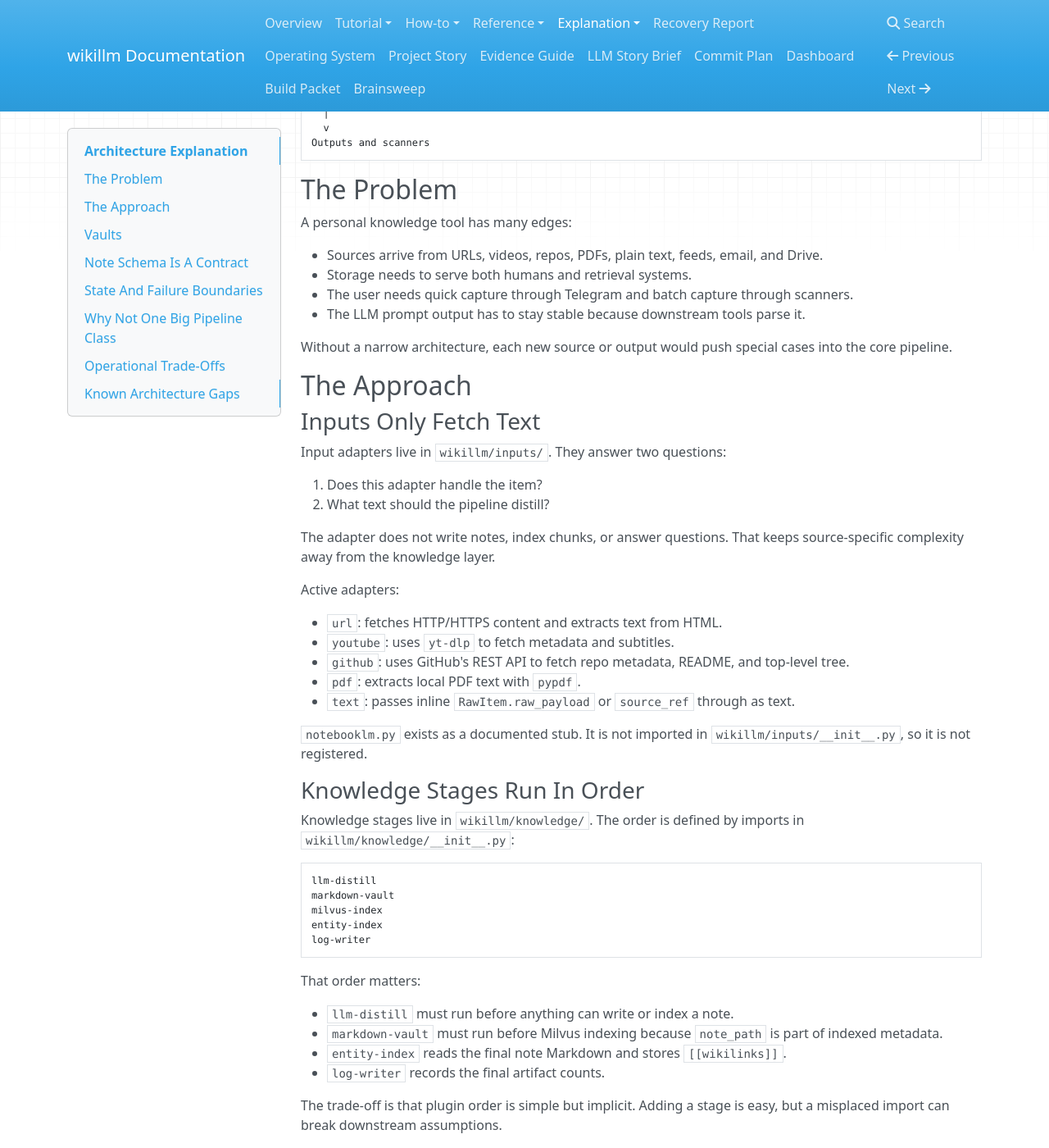
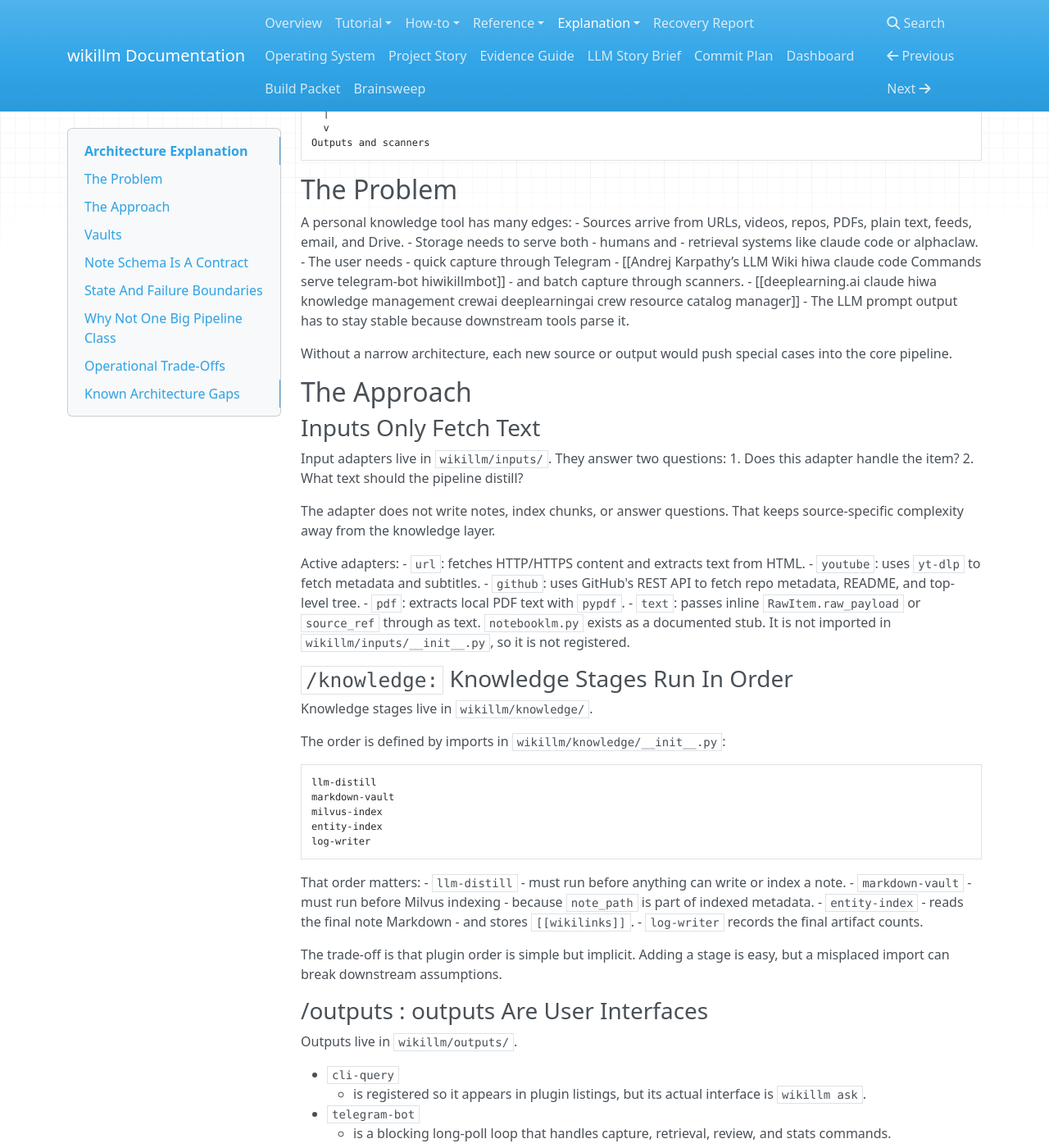
Before and after one commit to hiwasham/hiwikillm, an MkDocs documentation site: the page built from docs/explanation-architecture.md, in a window 1280 px wide and 1400 px high, scrolled down 496 px. Shown: the whole window at 82% size. Built offline with MkDocs 1.6.1, drawn with Linux system fonts in a browser that asks for light colours; nearby versions of some CDN libraries; some of the changed text lies outside the part shown.

Commit message:
docs: reformat guides, add wikilinks, fix project path
Restructure architecture/plugin/gbrain-sync guides into nested lists,
add Obsidian [[wikilinks]] cross-references, capture sample
list-plugins output, and correct the project root path to the WSL
checkout (/mnt/d/Obsidi1/03.Projects/hiwikillm).

Co-Authored-By: Claude Opus 4.8 <noreply@anthropic.com>

````diff
--- a/docs/explanation-architecture.md
+++ b/docs/explanation-architecture.md
@@ -28,10 +28,15 @@ Outputs and scanners
 ## The Problem
 
 A personal knowledge tool has many edges:
-
 - Sources arrive from URLs, videos, repos, PDFs, plain text, feeds, email, and Drive.
-- Storage needs to serve both humans and retrieval systems.
-- The user needs quick capture through Telegram and batch capture through scanners.
+- Storage needs to serve both
+	- humans and
+	- retrieval systems like claude code or alphaclaw.
+- The user needs
+	- quick capture through Telegram
+		- [[Andrej Karpathy’s LLM Wiki hiwa claude code Commands serve telegram-bot hiwikillmbot]]
+	- and batch capture through scanners.
+		- [[deeplearning.ai claude hiwa knowledge management crewai deeplearningai crew resource catalog manager]]
 - The LLM prompt output has to stay stable because downstream tools parse it.
 
 Without a narrow architecture, each new source or output would push special cases into the core pipeline.
@@ -39,27 +44,25 @@ Without a narrow architecture, each new source or output would push special case
 ## The Approach
 
 ### Inputs Only Fetch Text
-
-Input adapters live in `wikillm/inputs/`. They answer two questions:
-
+Input adapters live in `wikillm/inputs/`.
+They answer two questions:
 1. Does this adapter handle the item?
 2. What text should the pipeline distill?
 
 The adapter does not write notes, index chunks, or answer questions. That keeps source-specific complexity away from the knowledge layer.
 
 Active adapters:
-
 - `url`: fetches HTTP/HTTPS content and extracts text from HTML.
 - `youtube`: uses `yt-dlp` to fetch metadata and subtitles.
 - `github`: uses GitHub's REST API to fetch repo metadata, README, and top-level tree.
 - `pdf`: extracts local PDF text with `pypdf`.
 - `text`: passes inline `RawItem.raw_payload` or `source_ref` through as text.
-
 `notebooklm.py` exists as a documented stub. It is not imported in `wikillm/inputs/__init__.py`, so it is not registered.
 
-### Knowledge Stages Run In Order
+### `/knowledge:` Knowledge Stages Run In Order
+Knowledge stages live in `wikillm/knowledge/`.
 
-Knowledge stages live in `wikillm/knowledge/`. The order is defined by imports in `wikillm/knowledge/__init__.py`:
+The order is defined by imports in `wikillm/knowledge/__init__.py`:
 
 ```text
 llm-distill
@@ -70,22 +73,29 @@ log-writer
 ```
 
 That order matters:
-
-- `llm-distill` must run before anything can write or index a note.
-- `markdown-vault` must run before Milvus indexing because `note_path` is part of indexed metadata.
-- `entity-index` reads the final note Markdown and stores `[[wikilinks]]`.
+- `llm-distill`
+	- must run before anything can write or index a note.
+- `markdown-vault`
+	- must run before Milvus indexing
+		- because `note_path` is part of indexed metadata.
+- `entity-index`
+	- reads the final note Markdown
+	- and stores `[[wikilinks]]`.
 - `log-writer` records the final artifact counts.
 
 The trade-off is that plugin order is simple but implicit. Adding a stage is easy, but a misplaced import can break downstream assumptions.
 
-### Outputs Are User Interfaces
-
+### /outputs : outputs Are User Interfaces
 Outputs live in `wikillm/outputs/`.
 
-- `cli-query` is registered so it appears in plugin listings, but its actual interface is `wikillm ask`.
-- `telegram-bot` is a blocking long-poll loop that handles capture, retrieval, review, and stats commands.
+- `cli-query`
+	- is registered so it appears in plugin listings, but its actual interface is `wikillm ask`.
+- `telegram-bot`
+	- is a blocking long-poll loop that handles capture, retrieval, review, and stats commands.
+	- [[Andrej Karpathy’s LLM Wiki hiwa claude code Commands serve telegram-bot hiwikillmbot]]
 
-The Telegram bot also drains one inbox item between polling cycles. That is a deliberate operational choice: the bot owns Milvus writes so cron scanners can enqueue SQLite work without competing for the Milvus Lite file lock.
+The Telegram bot also drains one inbox item between polling cycles.
+That is a deliberate operational choice: the bot owns Milvus writes so cron scanners can enqueue SQLite work without competing for the Milvus Lite file lock.
 
 ```text
 cron / manual scanners
````
Also changed, not shown: docs/how-to-add-a-plugin.md (+19 -1 lines), docs/how-to-sync-with-gbrain.md (+8 -5 lines).
